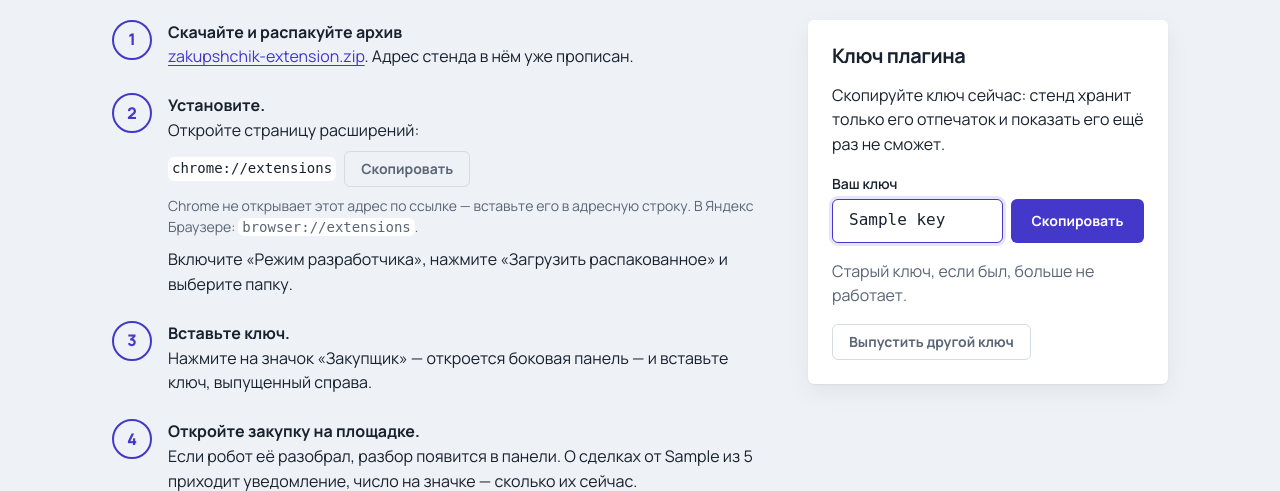
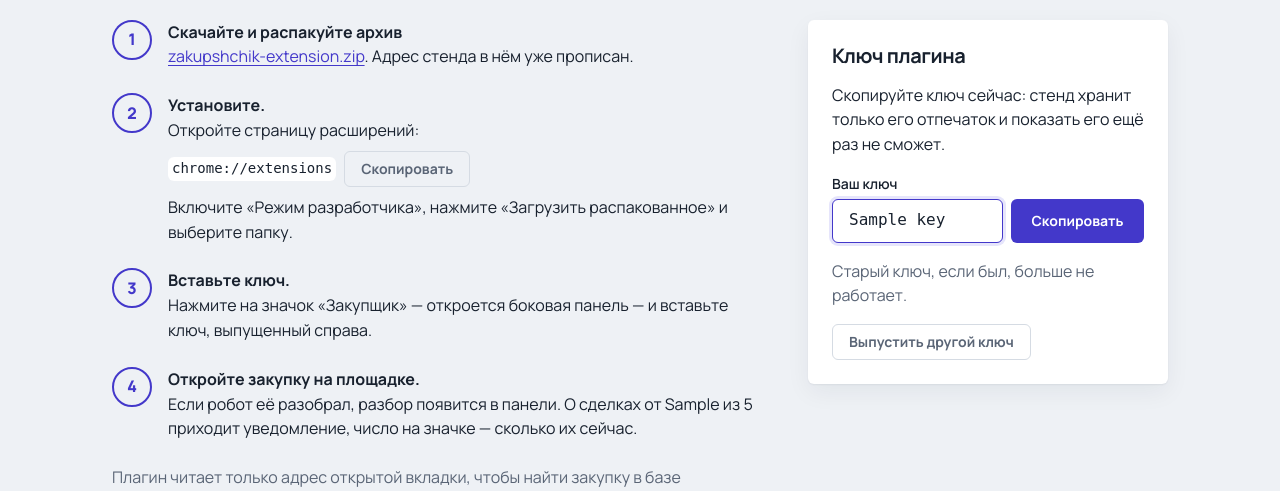
Before and after one commit to AI-bot-service/zakupshchik, a FastAPI app: template app/web/templates/extension.html in a window 1280 px wide. Shown: the part 228-719 px from the top of the page. Run offline with FastAPI, Linux system fonts and the light colour scheme; the template is opened without the code that fills it: most values are stand-ins (such as "Sample title", 1, 10 or a date in 2020); parts of the project's set-up code (start-up, migrations or seed data) failed here and were passed over.

Commit message:
Плагин: убрано пояснение про адрес chrome://extensions

```diff
--- a/app/web/static/app.css
+++ b/app/web/static/app.css
@@ -372,7 +372,6 @@ code { font-size: var(--fs-sm); background: var(--c-sheet); padding: 1px var(--s
 @media (max-width: 640px) { .export { width: 100%; } .export input { flex: 1 1 130px; } }
 
 .copy-line { display: flex; flex-wrap: wrap; align-items: center; gap: var(--sp-2); margin: var(--sp-2) 0; }
-.chain .hint { display: block; margin-bottom: var(--sp-2); font-size: var(--fs-sm); }
 .copy-field { display: flex; gap: var(--sp-2); min-width: 0; }
 .copy-field input { flex: 1 1 0; width: auto; min-width: 0; font-family: ui-monospace, monospace; }
 .copy-field .btn { flex: none; min-width: 9.5em; }
--- a/app/web/templates/extension.html
+++ b/app/web/templates/extension.html
@@ -14,7 +14,6 @@
     <li><span><b>Скачайте и распакуйте архив</b> <a href="/extension.zip">zakupshchik-extension.zip</a>. Адрес стенда в нём уже прописан.</span></li>
     <li><span><b>Установите.</b> Откройте страницу расширений:
       <span class="copy-line"><code>chrome://extensions</code><button class="btn btn-quiet btn-small" type="button" data-copy="chrome://extensions">Скопировать</button></span>
-      <span class="muted hint">Chrome не открывает этот адрес по ссылке — вставьте его в адресную строку. В Яндекс Браузере: <code>browser://extensions</code>.</span>
       Включите «Режим разработчика», нажмите «Загрузить распакованное» и выберите папку.</span></li>
     <li><span><b>Вставьте ключ.</b> Нажмите на значок «Закупщик» — откроется боковая панель — и вставьте ключ, выпущенный справа.</span></li>
     <li><span><b>Откройте закупку на площадке.</b> Если робот её разобрал, разбор появится в панели. О сделках от {{ notify_min }} из 5 приходит уведомление, число на значке — сколько их сейчас.</span></li>
```
